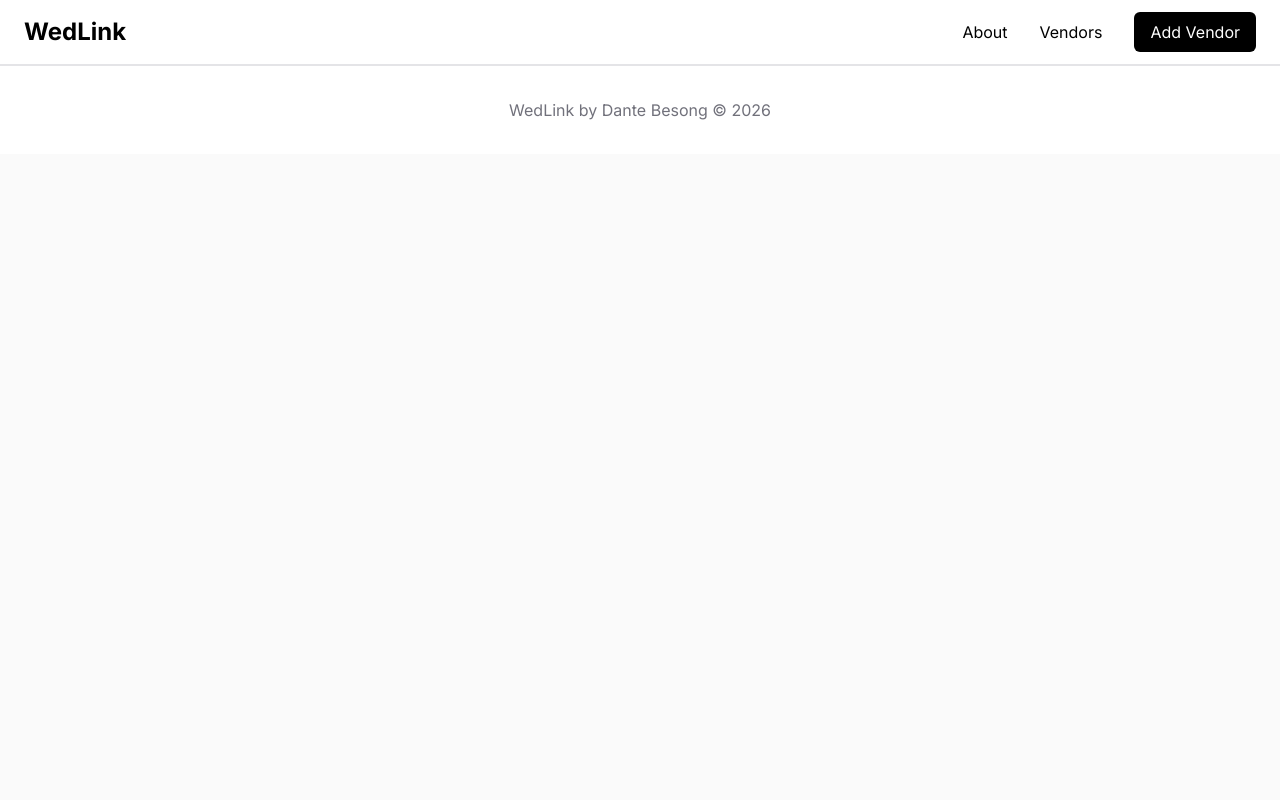
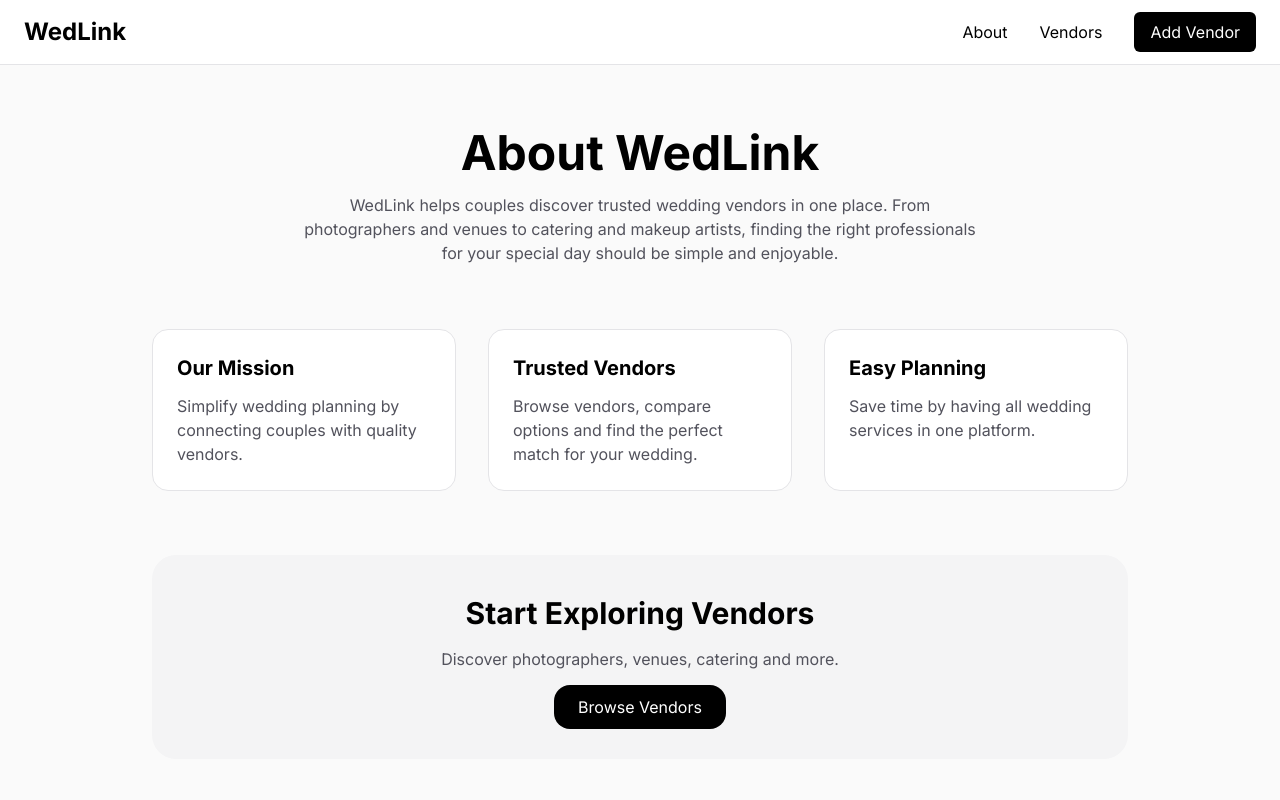
Before and after one commit to dantebesong321-code/wed-link-client, a React (Vite) app in the folder client/: page /about in a window 1280 px wide. Shown: the top 800 px of the page. Built offline with nearby package versions, Linux system fonts and the light colour scheme.

Commit message:
"updated-frontend-about-notfound-pages"

```diff
--- a/client/src/App.tsx
+++ b/client/src/App.tsx
@@ -8,6 +8,8 @@ import EditVendorPage from "./pages/EditVendorPage";
 import VendorsPage from "./pages/VendorsPage";
 import AddVendorPage from "./pages/AddVendorPage";
 import CategoryPage from "./pages/CategoryPage";
+import AboutPage from "./pages/AboutPage";
+import NotFoundPage from "./pages/NotFoundPage";
 
 // components
 import Navbar from "./components/Navbar"
@@ -26,9 +28,10 @@ function App() {
         <Route path="/vendors/:id" element={<VendorDetailPage />}/>
         <Route path="/vendors/:id/edit" element={<EditVendorPage />} />
         <Route path="/vendors/new" element={<AddVendorPage />}/>
-        <Route path="/categories/:id" element={<CategoryPage />}
-/>
-
+        <Route path="/categories/:id" element={<CategoryPage />}/>
+        <Route path="/about"element={<AboutPage />}/>
+    <Route path="*" element={<NotFoundPage />}
+  />
 
       </Routes>
 
--- a/client/src/components/Footer.tsx
+++ b/client/src/components/Footer.tsx
@@ -1,6 +1,7 @@
+import { Link } from "react-router-dom"
 function Footer() {
   return (
-    <footer className="
+    <footer className=" flex gap-2 justify-center
     border-t
     border-zinc-200
     bg-white
@@ -13,7 +14,11 @@ function Footer() {
       text-zinc-500
     ">
       WedLink by Dante Besong © 2026
+
+      <div>
+        <br /><Link to={"https://github.com/dantebesong321-code"}>Github</Link></div>
     </div>
+
 
     </footer>
   )
--- a/client/src/components/InspirationCarousel.tsx
+++ b/client/src/components/InspirationCarousel.tsx
@@ -50,6 +50,7 @@ export default function InspirationCarousel() {
       </div>
 
       <Swiper
+
         modules={[Navigation,
     Pagination,
     Autoplay,]}
--- a/client/src/components/SearchBar.tsx
+++ b/client/src/components/SearchBar.tsx
@@ -5,17 +5,13 @@ interface SearchBarProps {
   onChange: (value: string) => void;
 }
 
-
 function SearchBar({
   value,
   onChange,
 }: SearchBarProps) {
-
-
   return (
-    <div className="justify-center searchBar max-w-3xl mx-auto mb-12">
+    <div className="max-w-3xl mx-auto mb-12">
       <div className="relative">
-
         <FiSearch
           size={20}
           className="
@@ -37,19 +33,41 @@ function SearchBar({
             bg-white
             border
             border-zinc-200
-            rounded-4xl
+            rounded-full
             py-4
             pl-12
-            pr-4
+            pr-32
             focus:outline-none
             focus:ring-2
-            focus:ring-taupe-600
-
+            focus:ring-black
           "
         />
+
+        <button
+          type="button"
+          className="
+            absolute
+            right-2
+            top-1/2
+            -translate-y-1/2
+
+            bg-black
+            text-white
+
+            px-5
+            py-2
+
+            rounded-full
+
+            hover:bg-zinc-800
+            transition
+          "
+        >
+          Search
+        </button>
       </div>
     </div>
   );
 }
 
-export default SearchBar
+export default SearchBar;
--- a/client/src/components/Spinner.tsx
+++ b/client/src/components/Spinner.tsx
@@ -14,7 +14,7 @@ function Spinner() {
   let [color, setColor] = useState("#ffffff");
 
   return (
-    <div className="sweet-loading">
+    <div className="sweet-loading min-h-svh flex justify-center items-center">
       <button onClick={() => setLoading(!loading)}>Toggle Loader</button>
       <input
         value={color}
--- /dev/null
+++ b/client/src/pages/AboutPage.tsx
@@ -0,0 +1,74 @@
+import { Link } from "react-router-dom";
+
+export default function AboutPage() {
+  return (
+    <div className="max-w-5xl mx-auto px-6 py-16">
+      <div className="text-center mb-16">
+        <h1 className="text-5xl font-bold mb-4">
+          About WedLink
+        </h1>
+
+        <p className="text-zinc-600 max-w-2xl mx-auto">
+          WedLink helps couples discover trusted wedding
+          vendors in one place. From photographers and
+          venues to catering and makeup artists, finding
+          the right professionals for your special day
+          should be simple and enjoyable.
+        </p>
+      </div>
+
+      <div className="grid md:grid-cols-3 gap-8 mb-16">
+        <div className="bg-white border border-zinc-200 rounded-2xl p-6">
+          <h2 className="font-bold text-xl mb-3">
+            Our Mission
+          </h2>
+
+          <p className="text-zinc-600">
+            Simplify wedding planning by connecting
+            couples with quality vendors.
+          </p>
+        </div>
+
+        <div className="bg-white border border-zinc-200 rounded-2xl p-6">
+          <h2 className="font-bold text-xl mb-3">
+            Trusted Vendors
+          </h2>
+
+          <p className="text-zinc-600">
+            Browse vendors, compare options and find the
+            perfect match for your wedding.
+          </p>
+        </div>
+
+        <div className="bg-white border border-zinc-200 rounded-2xl p-6">
+          <h2 className="font-bold text-xl mb-3">
+            Easy Planning
+          </h2>
+
+          <p className="text-zinc-600">
+            Save time by having all wedding services in
+            one platform.
+          </p>
+        </div>
+      </div>
+
+      <div className="bg-zinc-100 rounded-3xl p-10 text-center">
+        <h2 className="text-3xl font-bold mb-4">
+          Start Exploring Vendors
+        </h2>
+
+        <p className="text-zinc-600 mb-6">
+          Discover photographers, venues, catering and
+          more.
+        </p>
+
+        <Link
+          to="/vendors"
+          className="bg-black text-white px-6 py-3 rounded-lg"
+        >
+          Browse Vendors
+        </Link>
+      </div>
+    </div>
+  );
+}
--- a/client/src/pages/CreateVendorPage.tsx
+++ /dev/null
@@ -1,6 +0,0 @@
-function CreateVendorPage() {
-  return (
-    <div>CreateVendorPage</div>
-  )
-}
-export default CreateVendorPage
--- a/client/src/pages/NotFoundPage.tsx
+++ b/client/src/pages/NotFoundPage.tsx
@@ -0,0 +1,27 @@
+import { Link } from "react-router-dom";
+
+export default function NotFoundPage() {
+  return (
+    <div className="min-h-[70vh] flex flex-col items-center justify-center text-center px-6">
+      <h1 className="text-7xl font-bold mb-4">
+        404
+      </h1>
+
+      <h2 className="text-3xl font-bold mb-3">
+        Page Not Found
+      </h2>
+
+      <p className="text-zinc-500 mb-8 max-w-md">
+        The page you're looking for doesn't exist or may
+        have been moved.
+      </p>
+
+      <Link
+        to="/"
+        className="bg-black text-white px-6 py-3 rounded-lg"
+      >
+        Back Home
+      </Link>
+    </div>
+  );
+}
--- a/client/src/pages/VendorsPage.tsx
+++ b/client/src/pages/VendorsPage.tsx
@@ -56,7 +56,7 @@ export default function VendorsPage() {
   });
 
   if (loading) {
-    return <Spinner />;
+    return <Spinner />
   }
 
   return (
```
Also changed, not shown: client/src/components/ImageUploader.tsx (deleted).
